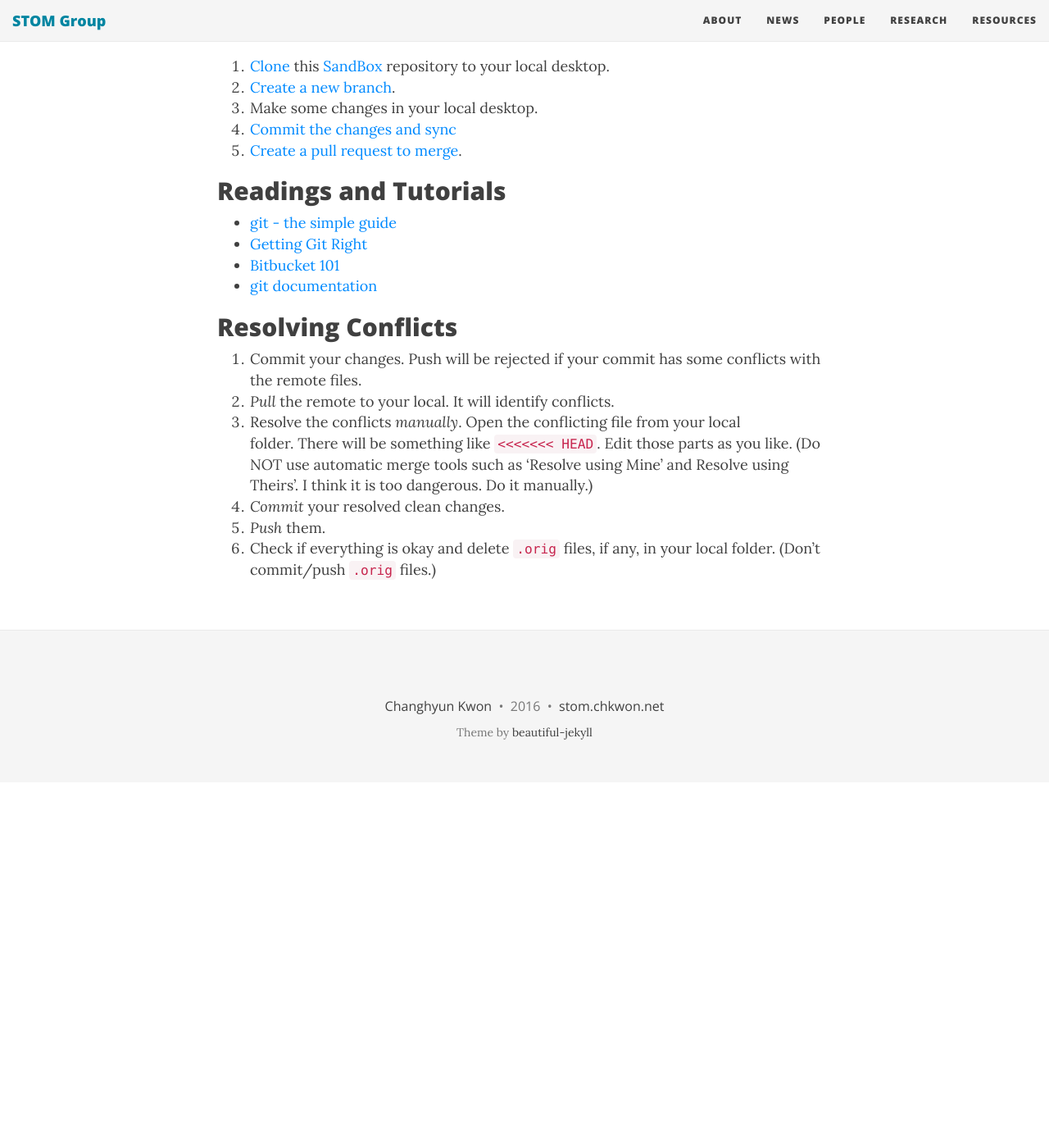
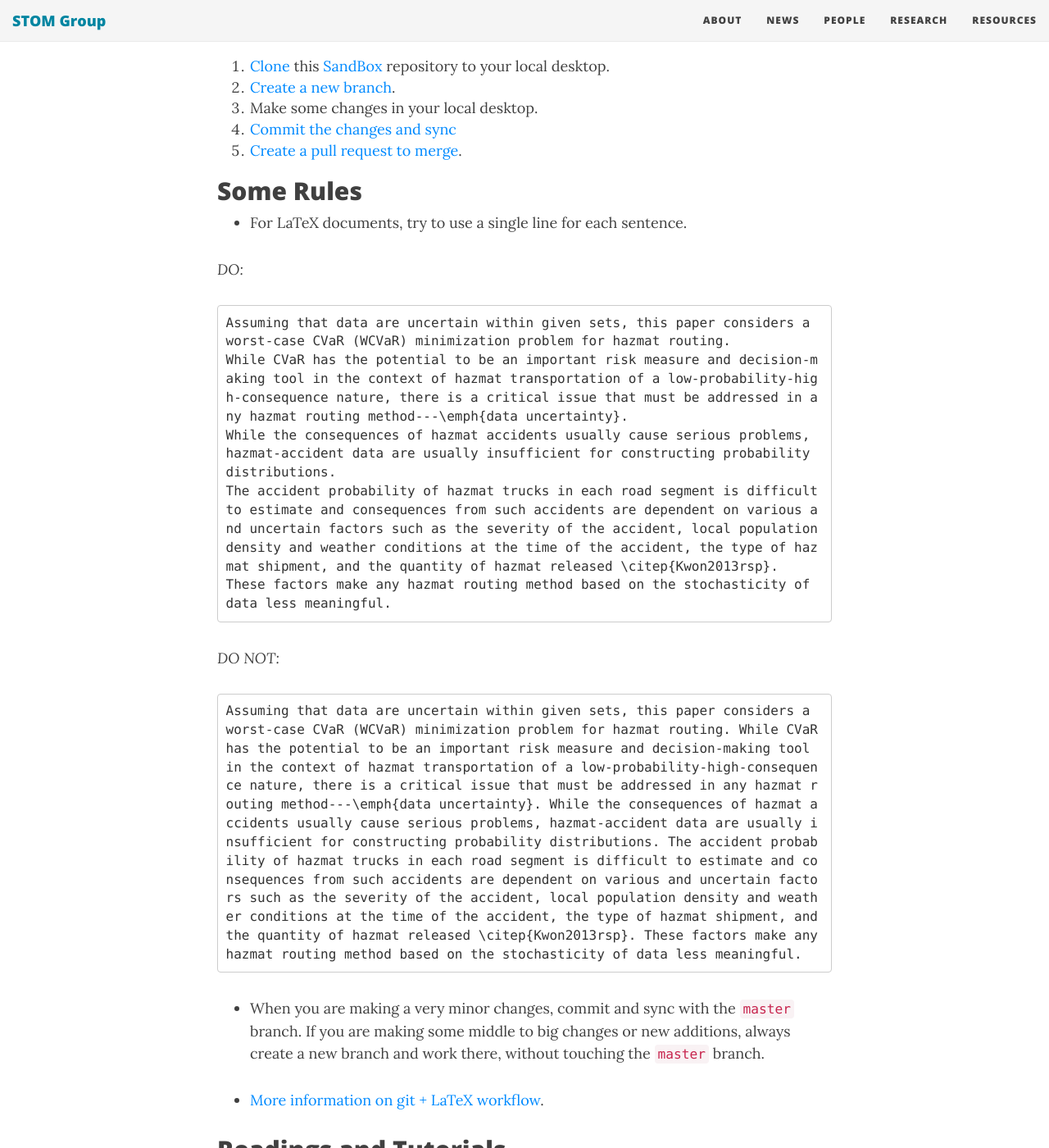
Before and after one commit to STOM-Group/stom.chkwon.net, a Jekyll site: the page built from resources/git.md, in a window 1280 px wide and 1400 px high, scrolled down 725 px. Shown: the whole window at 82% size. Built offline with Jekyll 4.4.1, drawn with Linux system fonts in a browser that asks for light colours; nearby versions of some CDN libraries; comment, search, counter and statistics services are not loaded; before the commit the page ends 1679 px from its top, so only the background shows below that; some of the changed text lies outside the part shown.

Commit message:
rules for using git for latex

````diff
--- a/resources/git.md
+++ b/resources/git.md
@@ -26,6 +26,28 @@ You're now ready. Learn how to do the following tasks.
 5. [Create a pull request to merge](https://help.github.com/desktop/guides/contributing/sending-a-pull-request/).
 
 
+## Some Rules
+
+* For LaTeX documents, try to use a single line for each sentence.
+
+*DO:*
+```latex
+Assuming that data are uncertain within given sets, this paper considers a worst-case CVaR (WCVaR) minimization problem for hazmat routing.
+While CVaR has the potential to be an important risk measure and decision-making tool in the context of hazmat transportation of a low-probability-high-consequence nature, there is a critical issue that must be addressed in any hazmat routing method---\emph{data uncertainty}.
+While the consequences of hazmat accidents usually cause serious problems, hazmat-accident data are usually insufficient for constructing probability distributions.
+The accident probability of hazmat trucks in each road segment is difficult to estimate and consequences from such accidents are dependent on various and uncertain factors such as the severity of the accident, local population density and weather conditions at the time of the accident, the type of hazmat shipment, and the quantity of hazmat released \citep{Kwon2013rsp}.
+These factors make any hazmat routing method based on the stochasticity of data less meaningful.
+```
+*DO NOT:*
+```latex
+Assuming that data are uncertain within given sets, this paper considers a worst-case CVaR (WCVaR) minimization problem for hazmat routing. While CVaR has the potential to be an important risk measure and decision-making tool in the context of hazmat transportation of a low-probability-high-consequence nature, there is a critical issue that must be addressed in any hazmat routing method---\emph{data uncertainty}. While the consequences of hazmat accidents usually cause serious problems, hazmat-accident data are usually insufficient for constructing probability distributions. The accident probability of hazmat trucks in each road segment is difficult to estimate and consequences from such accidents are dependent on various and uncertain factors such as the severity of the accident, local population density and weather conditions at the time of the accident, the type of hazmat shipment, and the quantity of hazmat released \citep{Kwon2013rsp}. These factors make any hazmat routing method based on the stochasticity of data less meaningful.
+```
+
+* When you are making a very minor changes, commit and sync with the `master` branch. If you are making some middle to big changes or new additions, always create a new branch and work there, without touching the `master` branch.
+
+* [More information on git + LaTeX workflow](http://stackoverflow.com/questions/6188780/git-latex-workflow).
+
+
 ## Readings and Tutorials
 - [git - the simple guide](https://rogerdudler.github.io/git-guide/index.html)
 - [Getting Git Right](https://www.atlassian.com/git/?atl_medium=AC&amp;atl_source=STPBB&amp;atl_camp=default_sub1)
@@ -34,6 +56,10 @@ You're now ready. Learn how to do the following tasks.
 
 
 ## Resolving Conflicts
+1. When you create
+
+
+## Resolving Conflicts (for Bitbucket)
 1. Commit your changes. Push will be rejected if your commit has some conflicts with the remote files.
 2. <em>Pull</em> the remote to your local. It will identify conflicts.
 3. Resolve the conflicts <em>manually</em>. Open the conflicting file from your local folder. There will be something like  `<<<<<<< HEAD`. Edit those parts as you like. (Do NOT use automatic merge tools such as 'Resolve using Mine' and Resolve using Theirs'. I think it is too dangerous. Do it manually.)
````
